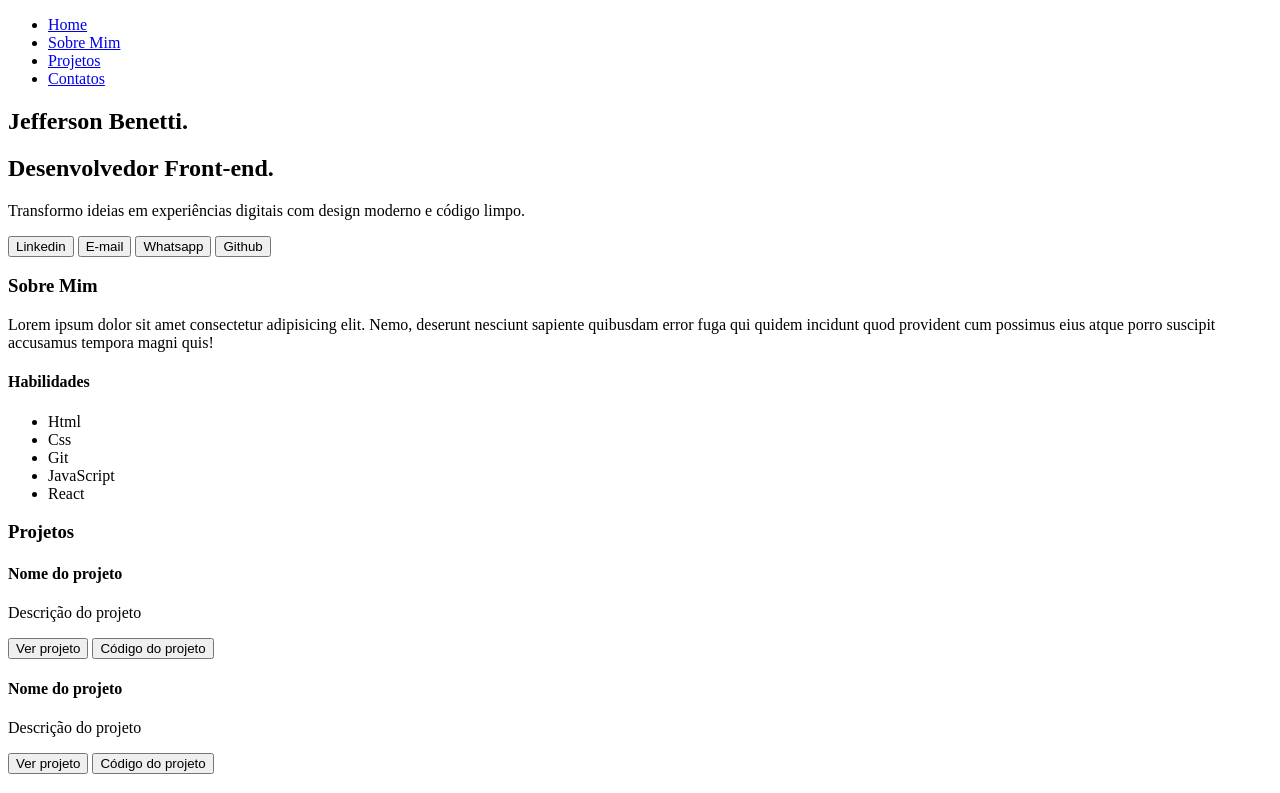
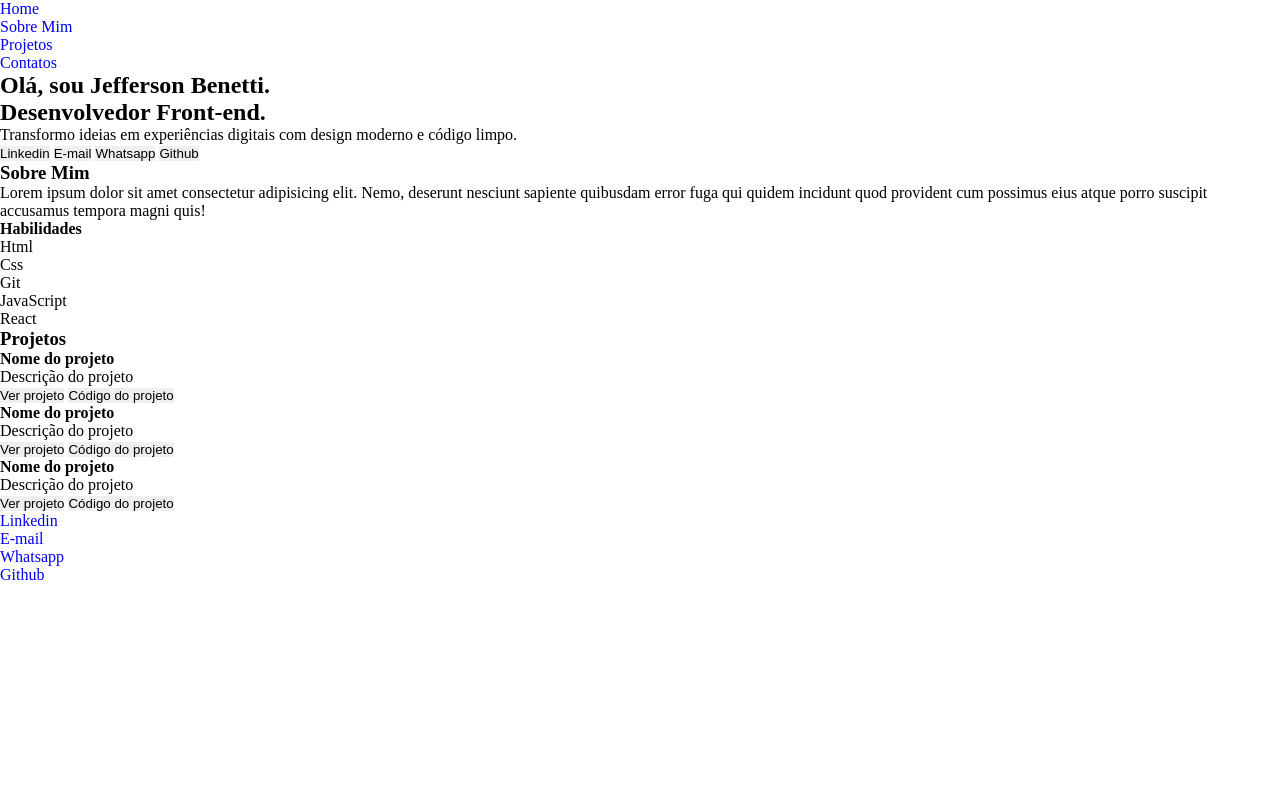
Before and after one commit to JeffersonBenetti/Portf-lio-JB, a plain HTML site: page index.html in a window 1280 px wide. Shown: the top 793 px of the page. Drawn offline with Linux system fonts and the light colour scheme.

Commit message:
feat: Starting the project styling. - Adding file (CSS) for separate reset.

```diff
--- /dev/null
+++ b/assets/CSS/reset.css
@@ -0,0 +1,9 @@
+* {
+    margin: 0;
+    padding: 0;
+    box-sizing: border-box;
+    border: none;
+    outline: none;
+    list-style: none;
+    text-decoration: none;
+}
--- a/index.html
+++ b/index.html
@@ -4,6 +4,7 @@
 <head>
     <meta charset="UTF-8">
     <meta name="viewport" content="width=device-width, initial-scale=1.0">
+    <link rel="stylesheet" href="./assets/CSS/reset.css">
     <title>Portólio | Jefferson Benetti</title>
 </head>
 
@@ -25,8 +26,8 @@
         </ul>
     </header>
 
-    <section>
-        <h1>Jefferson Benetti.</h1>
+    <section class="home">
+        <h1>Olá, sou <Span>Jefferson Benetti</Span>.</h1>
         <h2>Desenvolvedor Front-end.</h2>
 
         <p>Transformo ideias em experiências digitais com design moderno e código limpo.</p>
```
